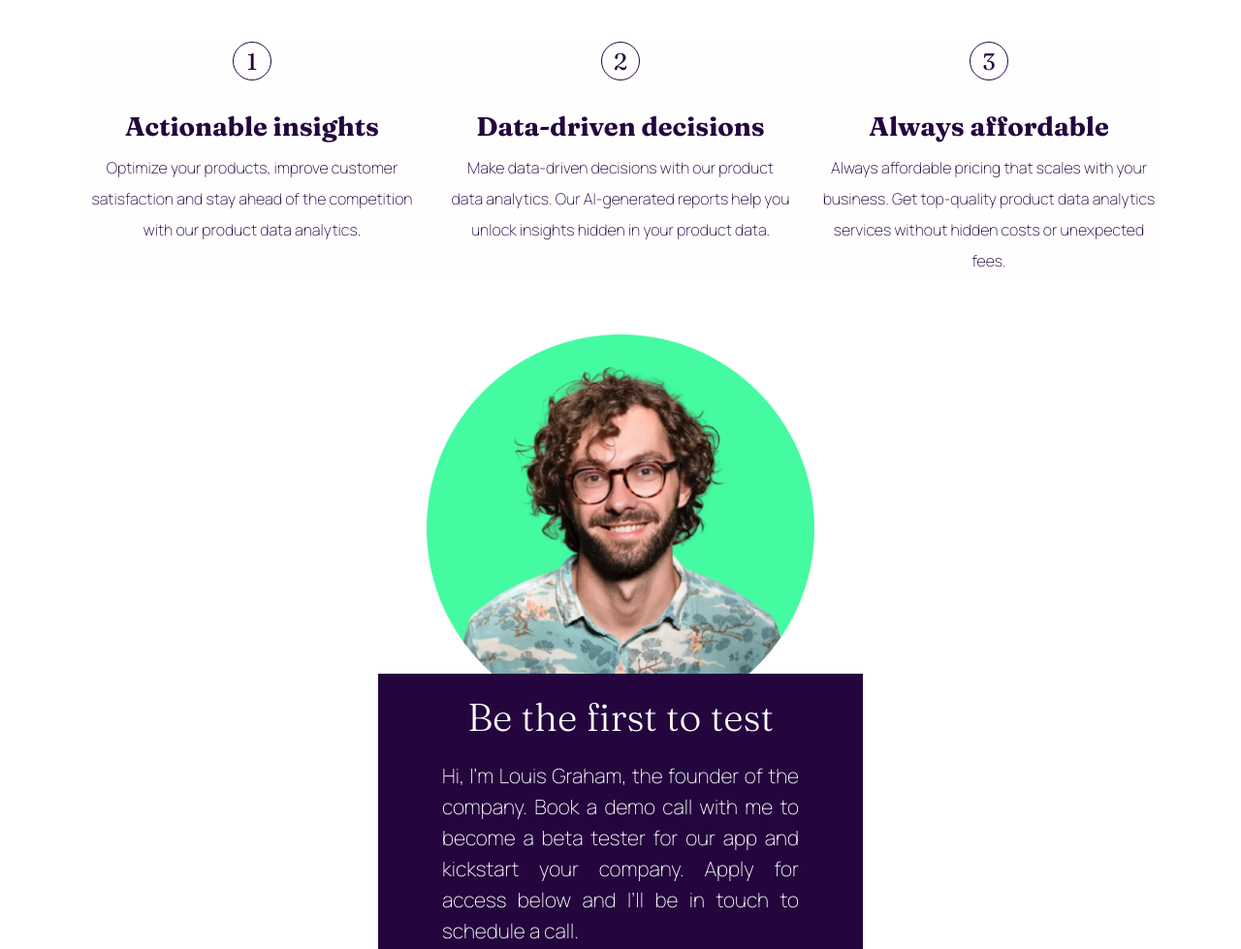
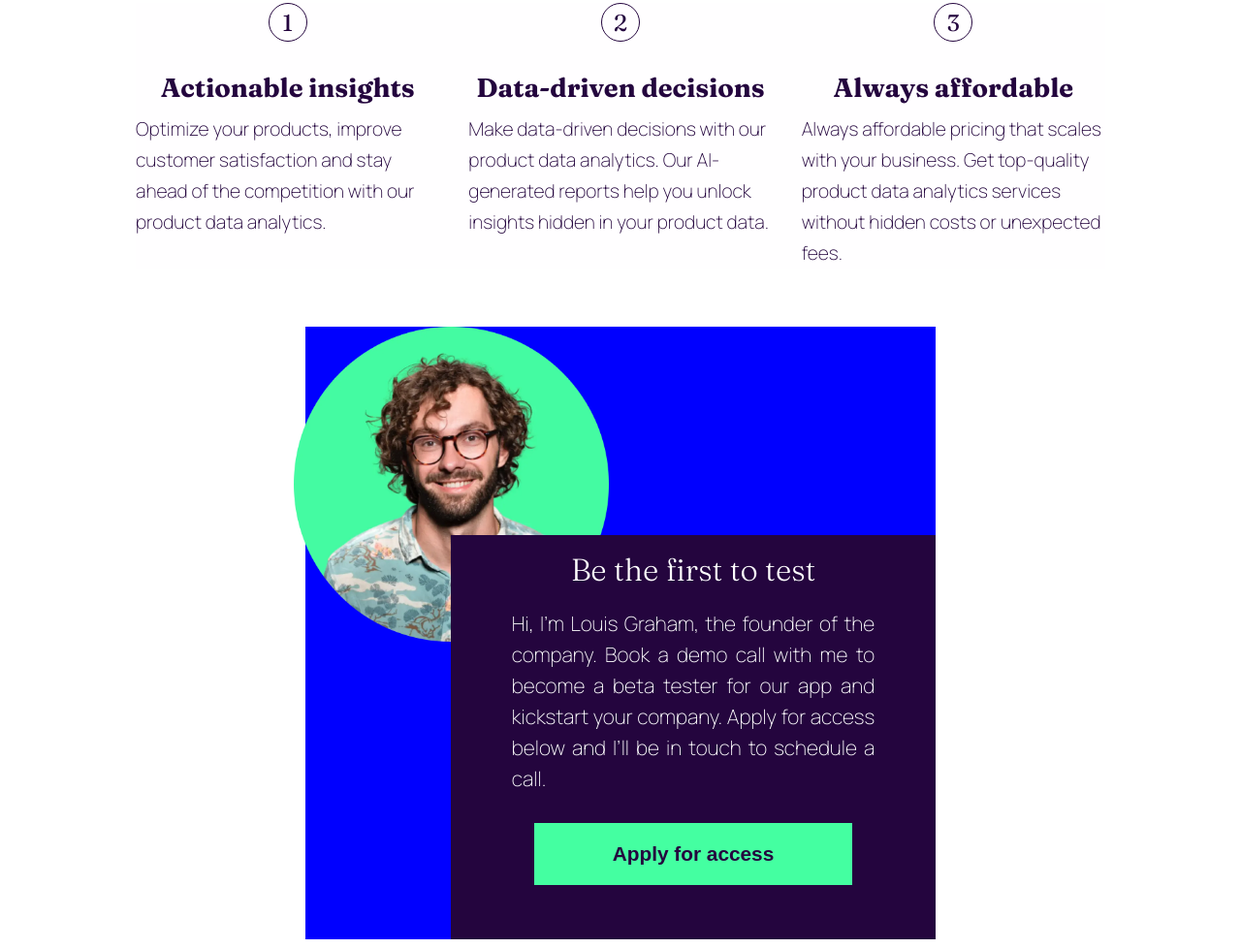
Before and after one commit to assislol2024/workit-frontend-mentor, a plain HTML site: page index.html in a window 1280 px wide. Shown: the part 750-1729 px from the top of the page at 97% size. Drawn offline with Linux system fonts and the light colour scheme.

Commit message:
Add animations and responsive CSS tweaks
Minor HTML change: add class "slide-in-left" to the hero image. CSS updates: add hover animation for section and card buttons, add .slide-in-left animation, adjust sizing with clamp for paragraph, hero image and card spacing, and refine card heading size. Add responsive media queries for >=740px and >=1100px to adjust layout and spacing. Include Animista keyframes (slide-in-left and shadow-drop-2-center) for the new animations.

```diff
--- a/index.html
+++ b/index.html
@@ -20,7 +20,7 @@
       <section class="section-data">
         <h1>Data <span>tailored</span> to your needs</h1>
         <button type="button">Learn more</button>
-        <img src="src/asset 4.webp" alt="smartphone" />
+        <img src="src/asset 4.webp" alt="smartphone" class="slide-in-left"/>
       </section>
       <!-- section cards -->
       <section class="section-cards">
--- a/style.css
+++ b/style.css
@@ -107,6 +107,10 @@ header {
   margin-bottom: var(--space-lg);
   cursor: pointer;
 }
+.section-data button:hover,
+.card-apresentation button:hover {
+  animation: shadow-drop-2-center 0.4s cubic-bezier(0.25, 0.46, 0.45, 0.94) both;
+}
 
 .section-data img {
   position: absolute;
@@ -114,7 +118,9 @@ header {
   translate: (-50%, -50%);
   width: clamp(300px, 50%, 400px);
 }
-
+.slide-in-left {
+  animation: slide-in-left 1s cubic-bezier(0.25, 0.46, 0.45, 0.94) both;
+}
 /* --- section cards */
 
 .section-cards {
@@ -167,7 +173,7 @@ header {
 }
 .text-cards .paragraf {
   font-family: var(--sans-serif);
-  font-size: clamp(1rem, 90%, 2.5rem);
+  font-size: clamp(1rem, 1.2rem, 2.5rem);
   line-height: 2rem;
   font-weight: 100;
 }
@@ -180,21 +186,21 @@ header {
   align-items: center;
 }
 .section-apresentation img {
-  width: clamp(200px, 65%, 400px);
+  width: clamp(200px, 50%, 400px);
   margin-bottom: -50px;
 }
 .card-apresentation {
   background-color: var(--roxo);
   max-width: 500px;
   color: white;
-  padding: 20px;
+  padding: clamp(15px, 1rem, 20px);
   display: flex;
   flex-direction: column;
   align-items: center;
 }
 .card-apresentation h2 {
   margin-bottom: 20px;
-  font-size: 2.5rem;
+  font-size: clamp(16px, 2rem, 40px);
   font-weight: 300;
 }
 .card-apresentation p {
@@ -228,3 +234,90 @@ footer section {
   display: flex;
   gap: 30px;
 }
+
+/* Media query */
+@media (min-width: 740px) {
+  header {
+    padding: 20px 110px;
+  }
+  .section-cards {
+    flex-wrap: nowrap;
+    flex-direction: column;
+    width: clamp(500px, 80%, 1000px);
+  }
+  .text-cards {
+    width: clamp(500px, 90dvw, 600px);
+    flex-direction: row;
+  }
+  .title-cards {
+    text-align: left;
+    width: 100%;
+  }
+  .paragraf {
+    width: 200%;
+    text-align: justify;
+    font-size: 2rem;
+  }
+
+
+  .section-apresentation img{
+    margin-left: -350px;
+    margin-bottom: -110px;
+  }
+  .card-apresentation{
+    margin-left: 150px;
+  }
+}
+@media (min-width: 1100px) {
+  .section-cards {
+    flex-direction: row;
+  }
+  .text-cards {
+    flex-direction: column;
+  }
+  .title-cards {
+    text-align: center;
+    width: 100%;
+  }
+  .paragraf {
+    width: 100%;
+    text-align: left;
+    font-size: 2rem;
+  }
+
+  .section-apresentation {
+    background-color: blue;
+  }
+}
+
+/* ----------------------------------------------
+ * Generated by Animista
+ * Licensed under FreeBSD License.
+ * See http://animista.net/license for more info.
+ * w: http://animista.net, t: @cssanimista
+
+ Animações
+ * ---------------------------------------------- */
+
+@keyframes slide-in-left {
+  0% {
+    transform: translateX(-1000px);
+    opacity: 0;
+  }
+  100% {
+    transform: translateX(0);
+    opacity: 1;
+  }
+}
+@keyframes shadow-drop-2-center {
+  0% {
+    transform: translateZ(0);
+    box-shadow: 0 0 0 0 transparent;
+  }
+  100% {
+    transform: translateZ(50px);
+    box-shadow: -3px 5px 10px 0 var(--verde);
+    background-color: var(--roxo);
+    color: var(--verde);
+  }
+}
```
